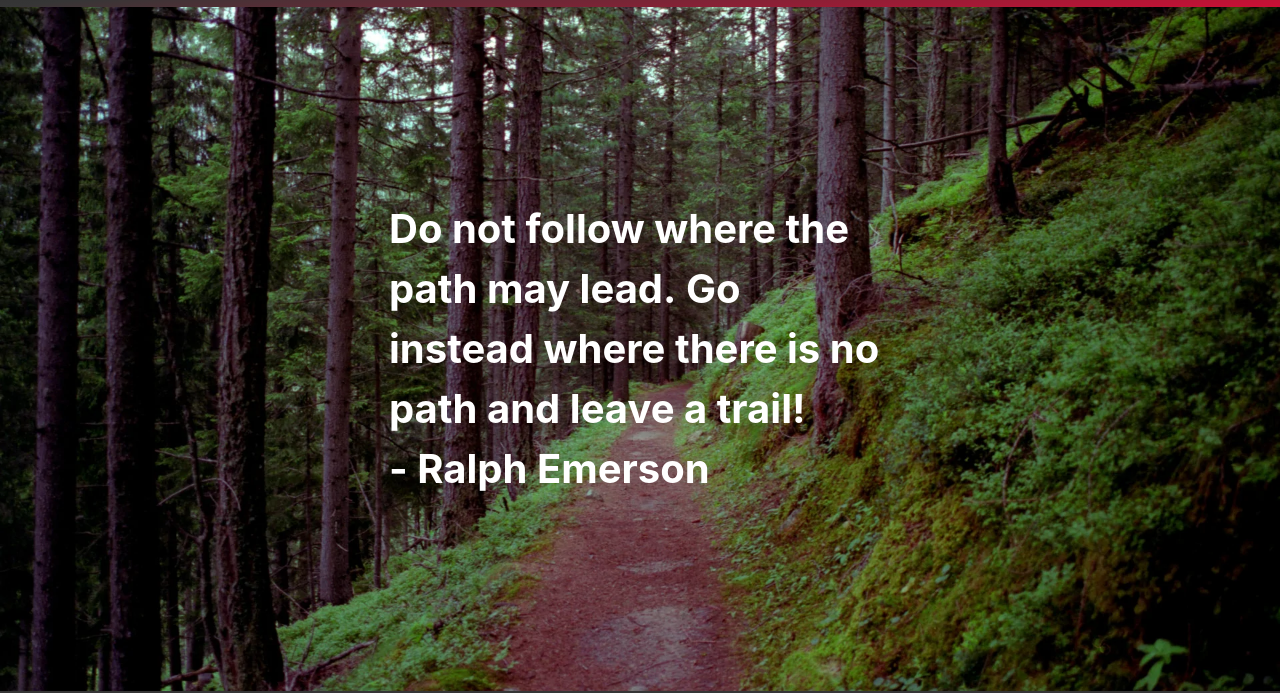
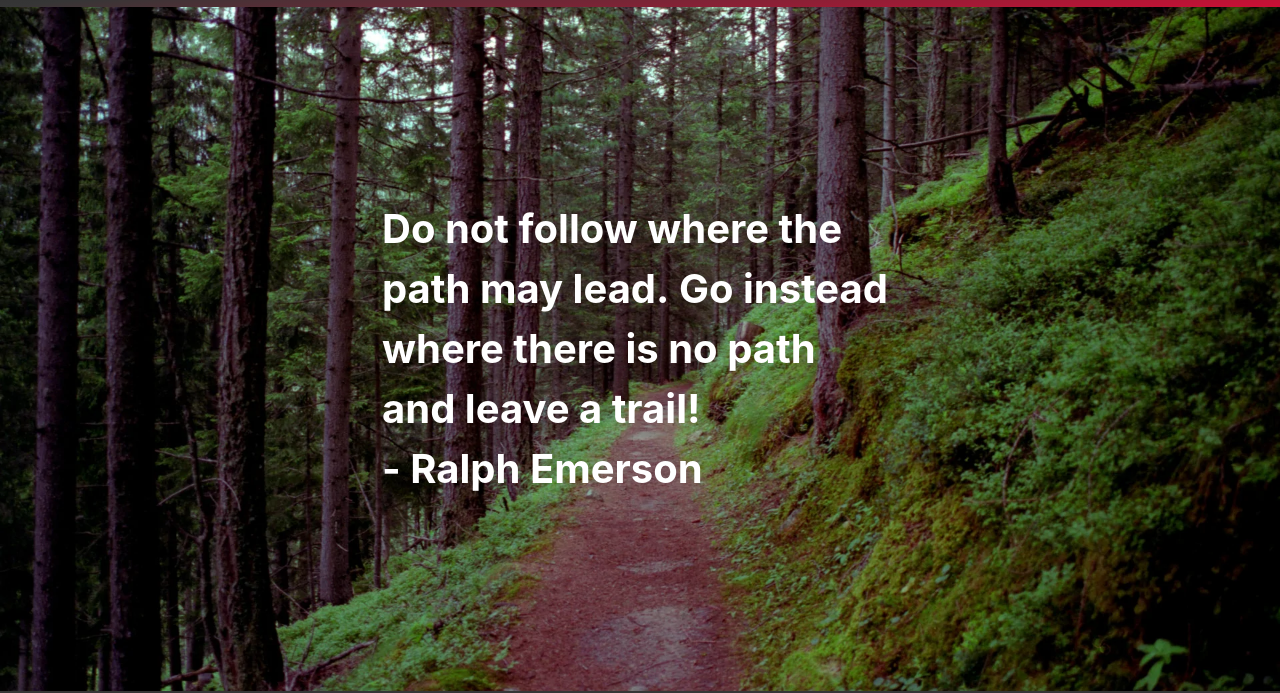
Before and after one commit to vloriandervishi/Front-End-Project-Off-The-Beaten-Path, a plain HTML site: page index.html in a window 1280 px wide. Shown: the part 109-802 px from the top of the page. Drawn offline with nearby package versions, Linux system fonts and the light colour scheme.

Commit message:
adjusted the quote slightly

```diff
--- a/assets/css/style.css
+++ b/assets/css/style.css
@@ -18,7 +18,7 @@ h1 {
 }
 
 #hero-body {
-    width: 58%;
+    width: 59%;
 }
 
 #infoBody {
```
